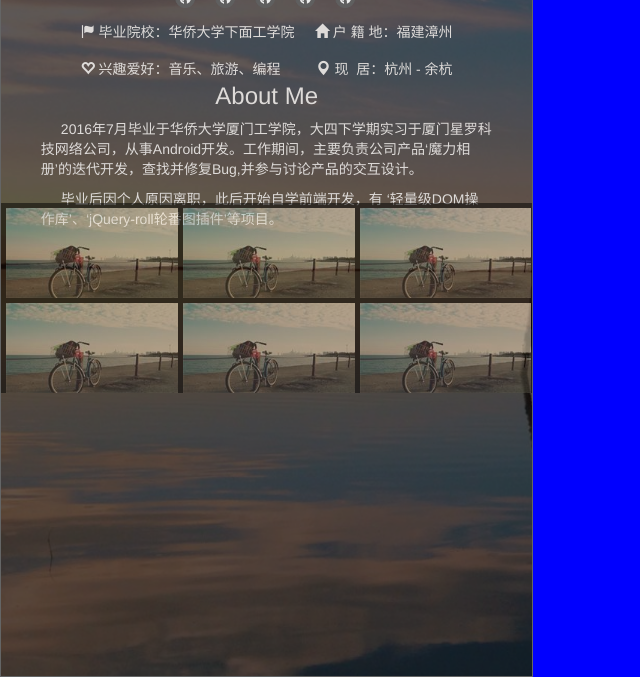
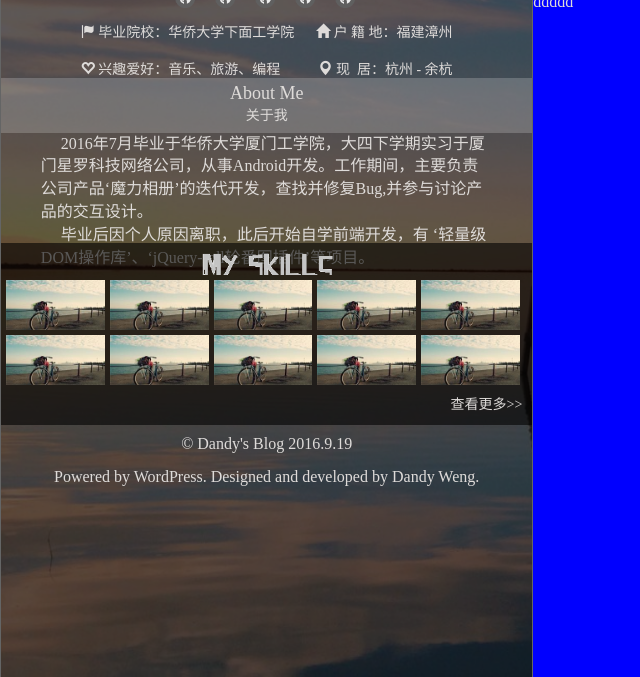
Before and after one commit to ZengTianShengZ/blog, a website: page src/index.html in a window 1280 px wide. Shown: the part 123-800 px from the top of the page, without its empty margins (0-640 px from the left). Drawn offline with Linux system fonts and the light colour scheme.

Commit message:
响应多媒体

```diff
--- a/src/index.html
+++ b/src/index.html
@@ -17,12 +17,12 @@
     <div class="z-blog">
         <div class="row">
             <div class="col-sm-5   person">
-                <div class="person-bg">
-                    <div class="person-p">
+                <div class="person-bg ">
+                    <div class="person-p ">
 
 
                         <h2><a href="#"><img class="img-circle logo logo-anim " src="" alt=" "></a></h2>
-                        <div class="info-icons info-icons-anim">
+                        <div class="info-icons info-icons-anim ">
                             <ul>
                                 <li class = "infor-icon"><a href="#"></a></li>
                                 <li class = "infor-icon"><a href="#"></a></li>
@@ -30,8 +30,10 @@
                                 <li class = "infor-icon"><a href="#"></a></li>
                                 <li class = "infor-icon"><a href="#"></a></li>
                             </ul>
+
                         </div>
-                        <div class="my-info my-info-anim">
+                        <p class="info-more"><a href="#">查看更多>></a></p>
+                        <div class="my-info my-info-anim ">
                             <div class="clearfix">
                                 <h5 class="pull-left"> <span class="glyphicon glyphicon-flag"></span> 毕业院校：华侨大学下面工学院</h5>
                                 <h5 class="pull-right"> <span class="glyphicon glyphicon-home"></span> 户 籍 地：福建漳州</h5>
@@ -41,14 +43,26 @@
                                 <h5 class="pull-right"><span class="glyphicon glyphicon-map-marker"></span> 现&nbsp;&nbsp;居：杭州 - 余杭</h5>
                             </div>
                         </div>
-                        <div class="about-me about-me-anim">
-                            <h3>About Me</h3>
+                        <div class="about-me about-me-anim ">
+                            <div class="about-me-title">
+                                <h4>About Me</h4>
+                                <span>关于我</span>
+                            </div>
                             <p>2016年7月毕业于华侨大学厦门工学院，大四下学期实习于厦门星罗科技网络公司，从事Android开发。工作期间，主要负责公司产品‘魔力相册’的迭代开发，查找并修复Bug,并参与讨论产品的交互设计。 </p>
                             <p>毕业后因个人原因离职，此后开始自学前端开发，有 ‘轻量级DOM操作库’、‘jQuery-roll轮番图插件’等项目。</p>
 
                         </div>
-                        <div class="my-ability my-ability-anim">
-                            <ul>
+                        <div class="my-ability my-ability-anim ">
+                            <div class="my-ability-c">
+                                <div class="my-ability-title">
+
+                                </div>
+                                <div>
+                                    <ul class="clearfix">
+                                        <li class = 'mb-li-img'></li>
+                                        <li class = 'mb-li-img'></li>
+                                        <li class = 'mb-li-img'></li>
+                                        <li class = 'mb-li-img'></li>
                                         <li class = 'mb-li-img'></li>
                                         <li class = 'mb-li-img'></li>
                                         <li class = 'mb-li-img'></li>
@@ -57,7 +71,16 @@
                                         <li class = 'mb-li-img'></li>
                                     </ul>
                                 </div>
+                                <div class="my-ability-foot">
+                                    <p class="pull-right"> 查看更多>></p>
+                                </div>
+                            </div>
 
+                        </div>
+                        <div class="person-foot">
+                            <p>© Dandy's Blog 2016.9.19 </p>
+                            <p>Powered by WordPress. Designed and developed by Dandy Weng.</p>
+                        </div>
 
                      </div>
                 </div>
--- a/src/scss/main.scss
+++ b/src/scss/main.scss
@@ -5,20 +5,29 @@
   margin: 0;
 }
 body{
+
   /*小屏幕时去掉*/
   overflow: hidden;
   color: #DEDBD9;
   font-family: "KaiTi" ,STKaiti ,"楷体";
+  font-size: 1.6rem;
 }
 .person{
+  overflow-x: hidden;
+  overflow-y: scroll;
   height: 100vh;
   background :#646565 url("../../imgs/bigbg.jpg") no-repeat;
   background-size: cover;
 
 }
+/* for Chrome */
+.person::-webkit-scrollbar {
+  display: none;
+}
+
 .person-bg{
   width: 100%;
-  height: 100%;
+  height: 123%;
 
   border: 1px solid #646565;
   background-color:#000000;/* IE6和部分IE7内核的浏览器(如QQ浏览器)下颜色被覆盖 */
@@ -85,6 +94,12 @@ body{
     top: 9rem;
     opacity: 1;
   }
+  .info-more{
+    position: absolute;
+    top: 12.5rem;
+    right: 2rem;
+    display: none;
+  }
 
 
   /*  my-info */
@@ -108,7 +123,7 @@ body{
 
   /*  about-me */
   .about-me{
-      width: 85%;
+      width: 100%;
       position: absolute;
       top: 20.5rem;
       left: 0;
@@ -118,17 +133,31 @@ body{
       transition :all 1s ease-out ;
 
 
-      h3{
-          text-align: center;
+      .about-me-title{
+        width: 100%;
+        padding: 0.6rem;
+        background-color: #FFF;
+        background-color:rgba(255,255,255,0.2);
+        text-align: center;
+        h4{
+          padding: 0;
+          margin: 0;
+        }
+        span{
+          font-size: 1.4rem;
+        }
       }
+
       p{
+        width: 85%;
+        margin: 0 auto;
         text-indent: 2rem;
       }
 
   }
   /*  about-me */
   .about-me-anim{
-    top: 16.5rem;
+    top: 18rem;
     opacity: 1;
   }
 
@@ -142,27 +171,112 @@ body{
     left: 0;
     right: 0;
     margin: 0 auto;
-    opacity: 0.5;
-    background: #000000;
+    background-color: #000;
+    background-color:rgba(0,0,0,0.6);
+
     transition :all 1s ease-out ;
 
+    .my-ability-c{
+      width: 100%;
+
+    }
+
+    .my-ability-title{
+      width: 15.5rem;
+      height: 3.2rem;
+      background: url("../../imgs/skill_img.png") no-repeat;
+      background-size: cover;
+      margin: 0 auto;
+    }
 
     .mb-li-img{
+
       float: left;
-      width: 32.333%;
-      height: 9rem;
+      width: 18.6%;
+      height: 5rem;
       margin-top: 0.5rem;
       margin-left: 0.5rem;
       background: url("../../imgs/ac_img1.jpg") no-repeat;
       background-size: cover;
+
+
+    }
+
+    .my-ability-foot{
+      padding: 1rem;
+      font-size: 1.4rem;
+
     }
   }
   /*  my-ability */
   .my-ability-anim{
-    top: 30.5rem;
-    opacity: 0.5;
+    top: 34.5rem;
+    opacity: 1;
+  }
+
+  .person-foot{
+    position: absolute;
+    top: 53.5rem;
+    left: 0;
+    right: 0;
+    text-align: center;
   }
 }
+
+/* person 的响应式布局 */
+/* 设置断点 */
+@media only screen and (max-width: 50em) {
+
+}
+
+@media only screen and (min-width: 46.875em) and (max-width: 78.125em) {
+  .person-p{
+    .my-info{
+      width: 90%;
+    }
+  }
+  .my-ability{
+    .my-ability-c{
+      .mb-li-img{
+        width: 18%;
+      }
+    }
+  }
+}
+
+@media only screen and (min-width: 33.125em) and (max-width: 46.775em) {
+  .my-ability{
+    .my-ability-c{
+      .mb-li-img{
+        width: 18.7%;
+      }
+    }
+  }
+}
+
+@media only screen and (max-width: 33.025em) {
+  body{
+    overflow: scroll;
+  }
+  .person{
+    height: 17.6rem;
+  }
+  .person-p{
+    .my-info,
+    .about-me,
+    .my-ability,
+    .person-foot{
+      display: none;
+    }
+
+    .info-more{
+      display: block;
+    }
+  }
+}
+
+
+
 
 .blog{
   height: 100vh;
```
Also changed, not shown: imgs/skill_img.png (added), src/css/main.css, 1 other file. Lines whose indentation alone changed are shown as unchanged.
